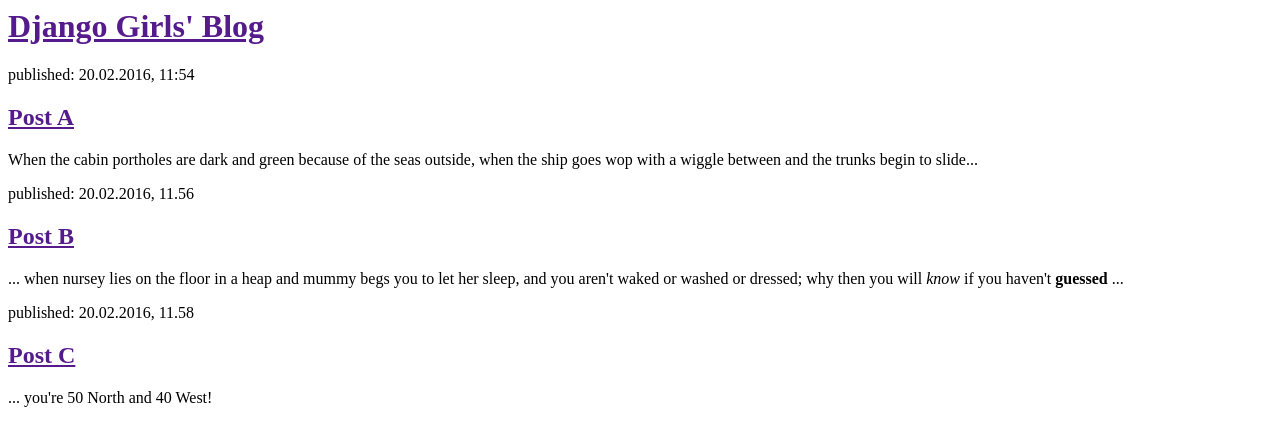
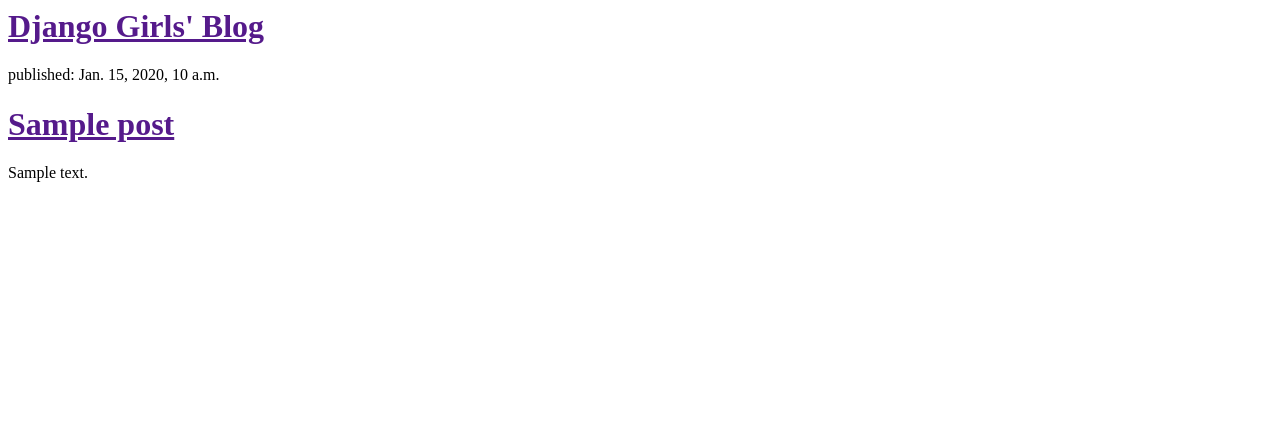
Before and after one commit to caldern/my-first-blog, a Django app: template blog/templates/blog/post_list.html in a window 1280 px wide. Shown: the top 446 px of the page. Run offline with Django 3.2, Linux system fonts and the light colour scheme; the template is opened without the code that fills it: values that come from a table or form of the project are taken from there, others are empty; tables that the repository leaves empty hold one stand-in row (values such as "Sample post").

Commit message:
Modified templates to display posts from database.

```diff
--- a/blog/templates/blog/post_list.html
+++ b/blog/templates/blog/post_list.html
@@ -6,23 +6,13 @@
 		<div>
 			<h1><a href="">Django Girls' Blog</a></h1>
 		</div>
+		{% for post in posts %}
+			<div>
+				<p>published: {{ post.published_date }}</p>
+				<h1><a href="">{{ post.title }}</a></h1>
+				<p>{{ post.text|linebreaks }}</p>
+			</div>
+		{% endfor %}
 
-		<div>
-			<p>published: 20.02.2016, 11:54</p>
-			<h2><a href="">Post A</a></h2>
-			<p>When the cabin portholes are dark and green because of the seas outside, when the ship goes wop with a wiggle between and the trunks begin to slide...</p>
-		</div>
-
-		<div>
-			<p>published: 20.02.2016, 11.56</p>
-			<h2><a href="">Post B</a></h2>
-			<p> ... when nursey lies on the floor in a heap and mummy begs you to let her sleep, and you aren't waked or washed or dressed; why then you will <em>know</em> if you haven't <strong>guessed</strong> ...</p>
-		</div>
-
-		<div>
-			<p>published: 20.02.2016, 11.58</p>
-			<h2><a href="">Post C</a></h2>
-			<p> ... you're 50 North and 40 West!</p>
-		</div>
 	</body>
 </html>
--- a/blog/views.py
+++ b/blog/views.py
@@ -1,4 +1,7 @@
 from django.shortcuts import render
+from django.utils import timezone
+from .models import Post
 
 def post_list(request):
-	return render(request, 'blog/post_list.html', {})
+	posts = Post.objects.filter(published_date__lte=timezone.now()).order_by('published_date')
+	return render(request, 'blog/post_list.html', {'posts': posts})
```
